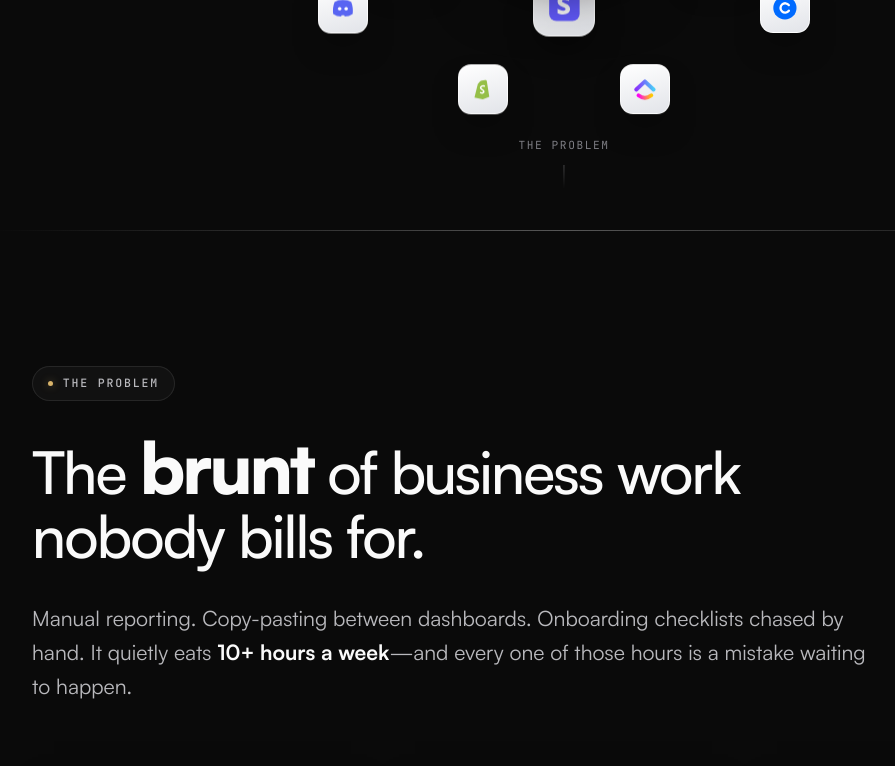
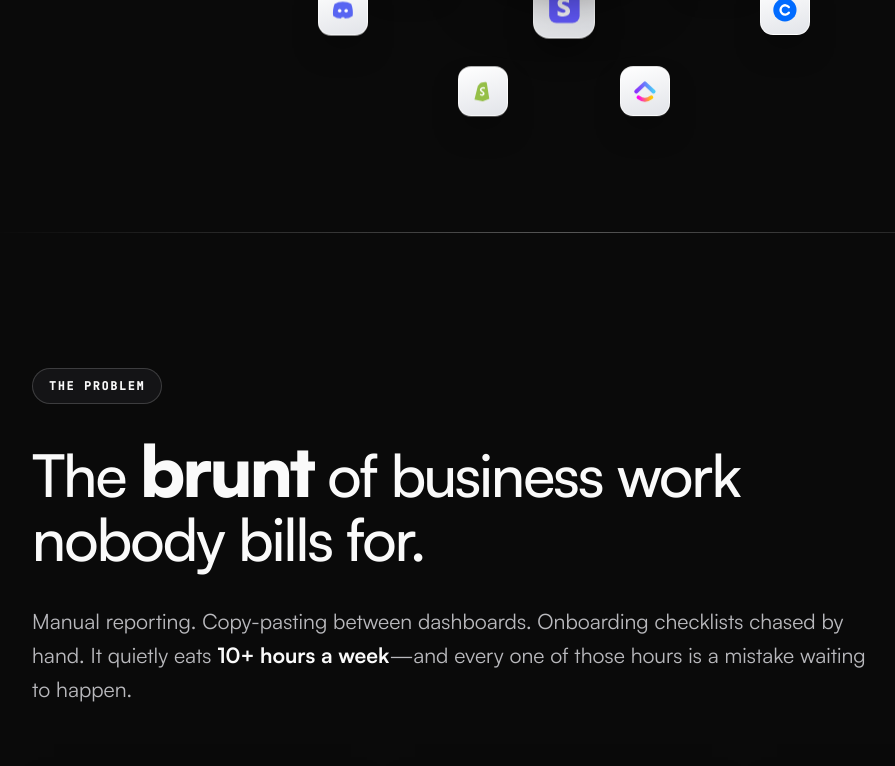
Before and after one commit to nehal2905/craftflows, a React (Vite) app: page / in a window 1280 px wide. Shown: the part 1360-2126 px from the top of the page, without its empty margins (76-971 px from the left). Built offline with nearby package versions, Linux system fonts and the light colour scheme.

Commit message:
Improve side headings section and animations

```diff
--- a/src/components/Hero.jsx
+++ b/src/components/Hero.jsx
@@ -204,18 +204,6 @@ export default function Hero() {
           </div>
         </m.div>
       </m.div>
-
-      <m.a
-        className="hero__scroll"
-        href="#problem"
-        aria-label="Scroll to see the problem we solve"
-        initial={reduce ? false : { opacity: 0 }}
-        animate={{ opacity: 1 }}
-        transition={{ duration: 0.9, delay: 0.9 }}
-      >
-        <span>the problem</span>
-        <span className="hero__scroll-line" aria-hidden="true"></span>
-      </m.a>
     </section>
   );
 }
--- a/src/styles.css
+++ b/src/styles.css
@@ -133,23 +133,19 @@ button { font: inherit; color: inherit; background: none; border: none; cursor:
   background: linear-gradient(90deg, transparent, var(--line-2) 30%, rgba(250,250,250,0.32) 50%, var(--line-2) 70%, transparent);
 }
 
-/* mono eyebrow label at the top of every section */
+/* mono eyebrow label at the top of every section — solid dark pill,
+   bold type, no decorative dot */
 .eyebrow {
-  display: inline-flex; align-items: center; gap: 0.6rem;
+  display: inline-flex; align-items: center;
   font-family: 'JetBrains Mono', ui-monospace, monospace;
-  font-size: 0.72rem; font-weight: 500;
+  font-size: 0.72rem; font-weight: 700;
   letter-spacing: 0.16em; text-transform: uppercase;
-  color: var(--ink-2);
-  padding: 0.45rem 0.95rem;
+  color: var(--ink);
+  padding: 0.5rem 1rem;
   border-radius: 999px;
-  border: 1px solid var(--line);
-  background: var(--fill);
+  border: 1px solid var(--line-2);
+  background: #141416;
   margin-bottom: clamp(1.25rem, 3vw, 1.75rem);
-}
-.eyebrow::before {
-  content: ""; width: 5px; height: 5px; border-radius: 999px;
-  background: var(--accent);
-  box-shadow: 0 0 8px var(--accent-glow);
 }
 
 /* section headings share one scale */
@@ -647,27 +643,6 @@ button { font: inherit; color: inherit; background: none; border: none; cursor:
   .marquee__track { animation: none; flex-wrap: wrap; justify-content: center; width: 100%; }
   .marquee { mask-image: none; -webkit-mask-image: none; }
   .marquee__item:hover { transform: none; }
-}
-
-.hero__scroll {
-  position: absolute; inset-block-end: max(1.6rem, env(safe-area-inset-bottom));
-  left: 50%; transform: translateX(-50%);
-  display: flex; flex-direction: column; align-items: center; gap: 0.6rem;
-  font-family: 'JetBrains Mono', ui-monospace, monospace;
-  font-size: 0.7rem; letter-spacing: 0.14em; text-transform: uppercase; color: var(--muted);
-  transition: color 0.3s var(--ease-out);
-}
-.hero__scroll:hover { color: var(--ink-2); }
-.hero__scroll-line {
-  width: 1px; height: 40px;
-  background: linear-gradient(to bottom, var(--ink-2), transparent);
-}
-@media (prefers-reduced-motion: no-preference) {
-  .hero__scroll-line { animation: scrollpulse 2.4s var(--ease-out) infinite; transform-origin: top; }
-  @keyframes scrollpulse {
-    0%, 100% { opacity: 0.35; transform: scaleY(0.6); }
-    50%      { opacity: 1;    transform: scaleY(1); }
-  }
 }
 
 /* ============================================================
```
